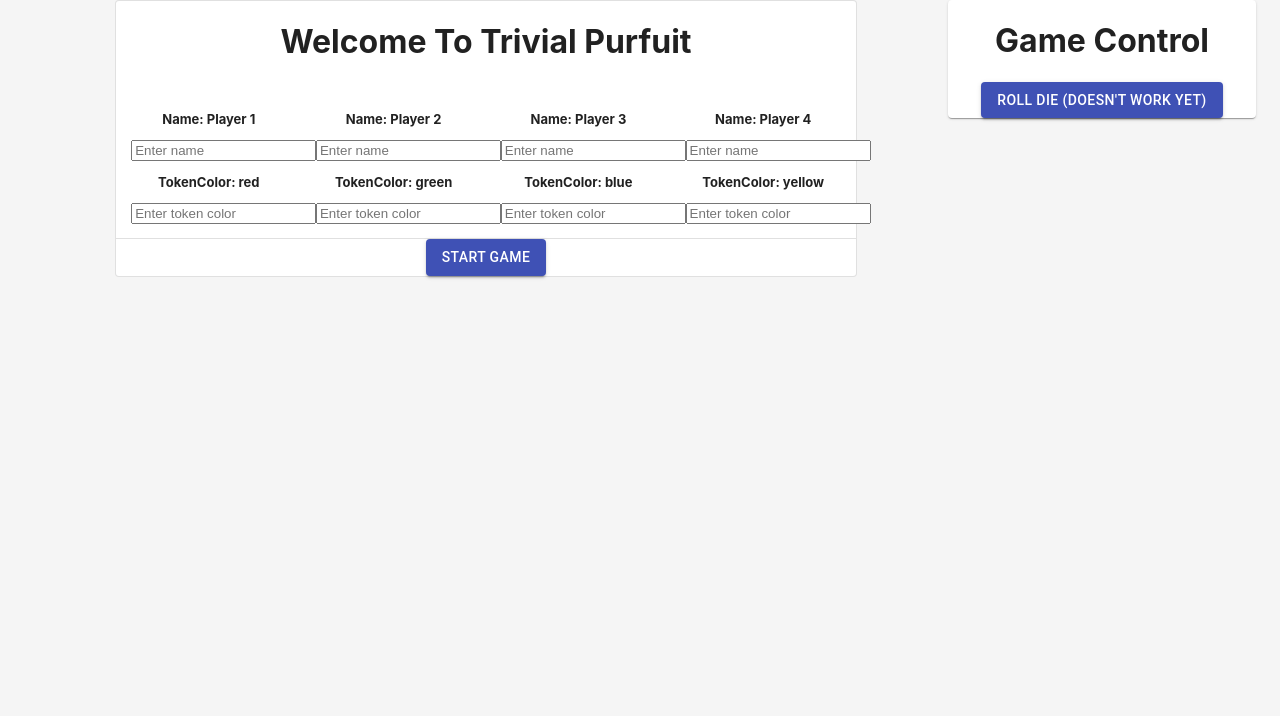
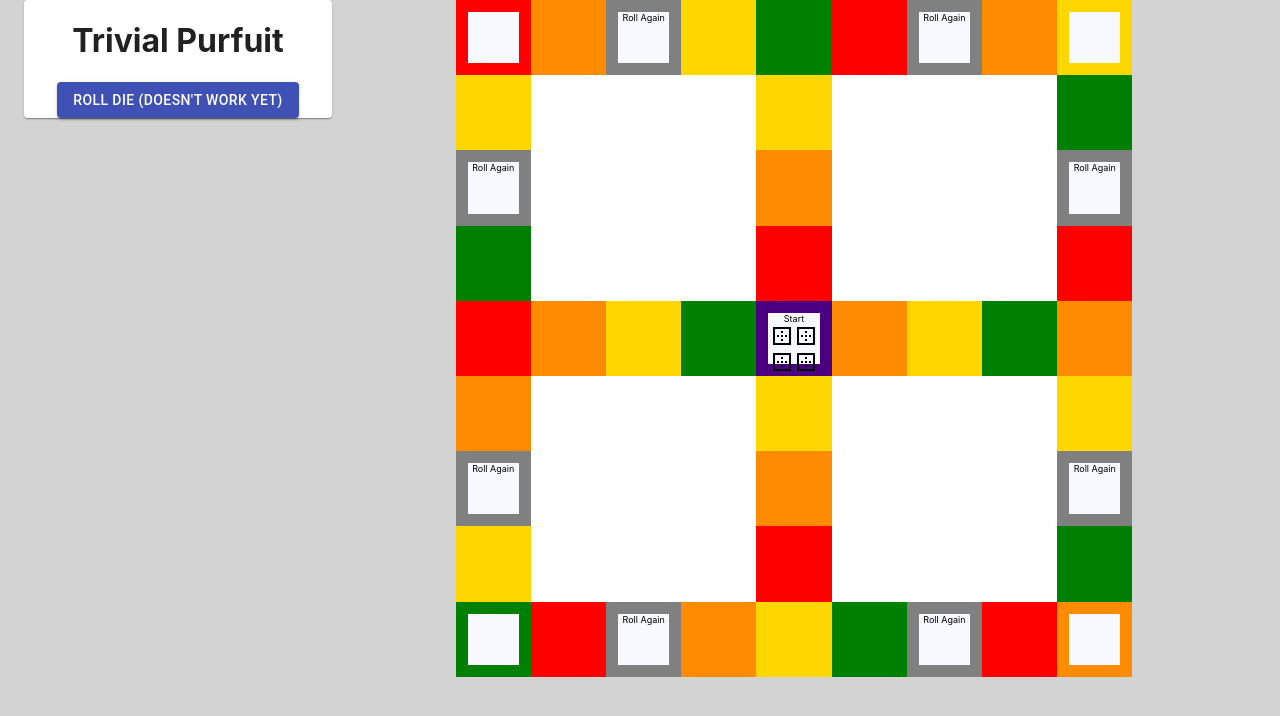
Before and after one commit to GuardiansOfTheCode/trivial-purfuit, a React (Create React App) app in the folder app/: page / in a window 1280 px wide. Shown: the top 716 px of the page. Built offline with nearby package versions, Linux system fonts and the light colour scheme.

Commit message:
Style changes

```diff
--- a/app/public/index.html
+++ b/app/public/index.html
@@ -32,7 +32,7 @@
 
         body {
             margin: 0;
-            background-color: #f5f5f5;
+            background-color: lightgray;
         }
     </style>
 </head>
--- a/app/src/components/GameBoard/GameBoard.tsx
+++ b/app/src/components/GameBoard/GameBoard.tsx
@@ -1,21 +1,21 @@
-import {Button, Grid, Paper} from '@material-ui/core';
+import {Box, Button, Grid, Paper} from '@material-ui/core';
 import propTypes from 'prop-types';
 import React from 'react';
 import GameSpace from './GameSpace/GameSpace';
 
 const GameBoard = (props: any) => {
     return (
-        <Paper>
+        <Box>
 
             {/*TODO: Move this logic into a navbar*/}
-            <div>
-                <h1>Trivial Pursuit</h1>
-                <Button variant='contained'
-                        color='primary'
-                        onClick={props.clicked}>
-                    Quit Game
-                </Button>
-            </div>
+            {/*<div>*/}
+            {/*    <h1>Trivial Pursuit</h1>*/}
+            {/*    <Button variant='contained'*/}
+            {/*            color='primary'*/}
+            {/*            onClick={props.clicked}>*/}
+            {/*        Quit Game*/}
+            {/*    </Button>*/}
+            {/*</div>*/}
 
             {/*TODO: Consider using context rather than passing in props to each GameSpace component*/}
             <Grid container justify='center'>
@@ -125,7 +125,7 @@ const GameBoard = (props: any) => {
                 <GameSpace pos={[8, 7]} players={props.players} topic='Topic1'/>
                 <GameSpace pos={[8, 8]} players={props.players} topic='CakeSpace2' cakeSlice4={true}/>
             </Grid>
-        </Paper>
+        </Box>
     );
 };
 
--- a/app/src/components/GameBoard/GameSpace/GameSpace.css
+++ b/app/src/components/GameBoard/GameSpace/GameSpace.css
@@ -76,7 +76,7 @@
 
 .NegativeSpace {
     border-style: solid;
-    border-color: ghostwhite;
+    border-color: white;
     border-width: 1vw;
-    background-color: ghostwhite;
+    background-color: white;
 }
--- a/app/src/components/GameControl/GameControl.tsx
+++ b/app/src/components/GameControl/GameControl.tsx
@@ -14,7 +14,7 @@ const GameControl = (props: any) => {
         <Paper>
             <Grid container>
                 <Grid item xs={12}>
-                    <h1>Game Control</h1>
+                    <h1>Trivial Purfuit</h1>
                 </Grid>
                 <Grid item xs={12}>
                     <Button variant={'contained'} color={'primary'}>
--- a/app/src/containers/App/App.css
+++ b/app/src/containers/App/App.css
@@ -1,38 +1,3 @@
 .App {
     text-align: center;
 }
-
-.App-logo {
-    height: 40vmin;
-    pointer-events: none;
-}
-
-@media (prefers-reduced-motion: no-preference) {
-    .App-logo {
-        animation: App-logo-spin infinite 20s linear;
-    }
-}
-
-.App-header {
-    background-color: #282c34;
-    min-height: 100vh;
-    display: flex;
-    flex-direction: column;
-    align-items: center;
-    justify-content: center;
-    font-size: calc(10px + 2vmin);
-    color: white;
-}
-
-.App-link {
-    color: #61dafb;
-}
-
-@keyframes App-logo-spin {
-    from {
-        transform: rotate(0deg);
-    }
-    to {
-        transform: rotate(360deg);
-    }
-}
--- a/app/src/containers/App/App.tsx
+++ b/app/src/containers/App/App.tsx
@@ -16,39 +16,39 @@ const App = () => {
         players: gameManagerService.playerState
     });
 
-    const changeNameHandler = (event: any, id: number) => {
-        const copyPlayers = [...playerState.players];
-        const playerIndex = copyPlayers.findIndex(player => player.id === id);
-        const copyPlayer = copyPlayers[playerIndex];
-
-        copyPlayer.name = event.target.value;
-        copyPlayers[playerIndex] = copyPlayer;
-
-        gameManagerService.playerState = copyPlayers;
-        setPlayerState({players: gameManagerService.playerState});
-    };
+    // const changeNameHandler = (event: any, id: number) => {
+    //     const copyPlayers = [...playerState.players];
+    //     const playerIndex = copyPlayers.findIndex(player => player.id === id);
+    //     const copyPlayer = copyPlayers[playerIndex];
+    //
+    //     copyPlayer.name = event.target.value;
+    //     copyPlayers[playerIndex] = copyPlayer;
+    //
+    //     gameManagerService.playerState = copyPlayers;
+    //     setPlayerState({players: gameManagerService.playerState});
+    // };
 
     // TODO: Consider replacing this show/hide functionality with routing
-    const toggleShowStartScreenHandler = () => {
-        toggleShowStartScreen(!showStartScreen);
-    };
+    // const toggleShowStartScreenHandler = () => {
+    //     toggleShowStartScreen(!showStartScreen);
+    // };
 
-    const page = showStartScreen ?
-        <StartScreen players={playerState.players}
-                     changeName={changeNameHandler}
-                     startGame={() => toggleShowStartScreenHandler()}/> :
-        <GameBoard players={playerState.players}
-                   clicked={() => toggleShowStartScreenHandler()}/>;
+    // const page = showStartScreen ?
+    //     <StartScreen players={playerState.players}
+    //                  changeName={changeNameHandler}
+    //                  startGame={() => toggleShowStartScreenHandler()}/> :
+    //     <GameBoard players={playerState.players}
+    //                clicked={() => toggleShowStartScreenHandler()}/>;
 
     return (
         <Container className="App">
             <Layout>
                 <Grid container>
-                    <Grid item xs={9}>
-                        {page}
-                    </Grid>
                     <Grid item xs={3}>
                         <GameControl/>
+                    </Grid>
+                    <Grid item xs={9}>
+                        <GameBoard players={playerState.players}/>
                     </Grid>
                 </Grid>
             </Layout>
```
